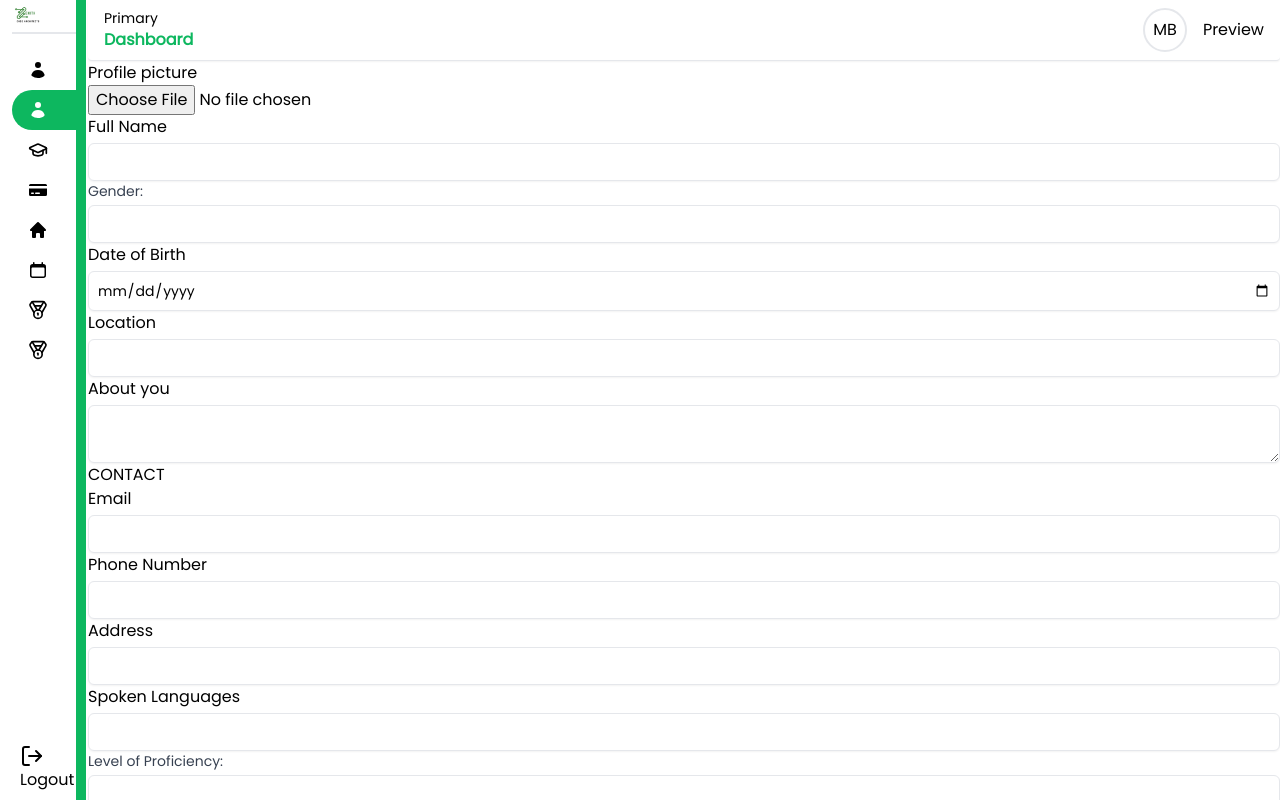
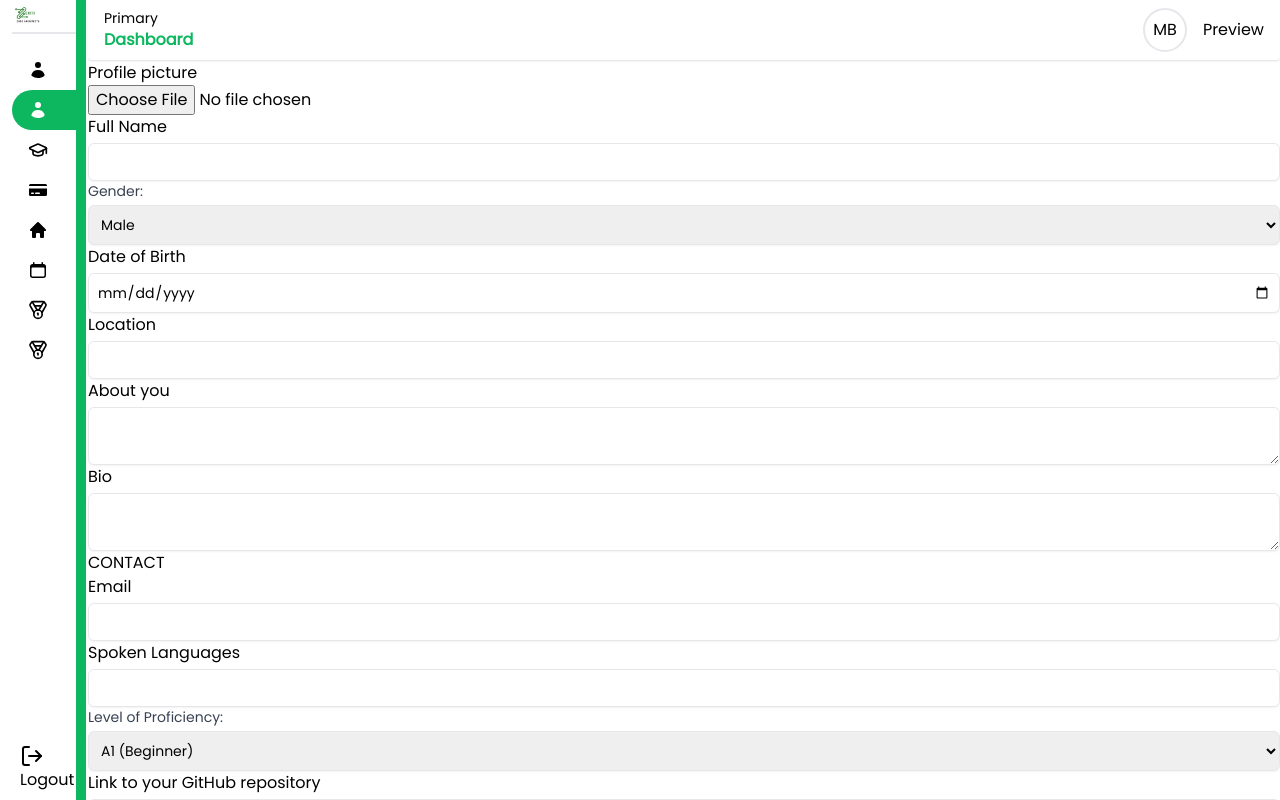
Before and after one commit to Zenith-Code-Architects/portfolio-app, a React (Vite) app: page /dashboard/bio/add-bio in a window 1280 px wide. Built offline with nearby package versions, Linux system fonts and the light colour scheme; sample sign-in values are in the browser's storage.

Commit message:
bio form integration

```diff
--- a/src/pages/Dashboard/pages/Add-new/AddBio.jsx
+++ b/src/pages/Dashboard/pages/Add-new/AddBio.jsx
@@ -1,158 +1,179 @@
-import React from 'react'
+import React, { useState } from "react";
+import { useForm } from "react-hook-form";
+import { apiAddProfile } from "../../../../services/profile";
+import { toast } from "react-toastify";
+import Loader from "../../../../components/Loader";
 
 const AddBio = () => {
+  const {
+    register,
+    handleSubmit,
+    formState: { errors },
+  } = useForm();
+  const [isSubmitting, setIsSubmitting] = useState(false);
+
+  const onSubmit = async (data) => {
+    console.log(data);
+    setIsSubmitting(true);
+    try {
+      const formData = new FormData();
+      formData.append("user", data.user);
+      formData.append("location", data.location);
+      formData.append("profilePicture", data.profilePicture[0]);
+      formData.append("sex", data.sex);
+      formData.append("bio", data.bio);
+      formData.append("about", data.about);
+      formData.append("dateOfBirth", data.dateOfBirth);
+      formData.append("contact", data.contact);
+      formData.append("spokenLanguages", data.spokenLanguages);
+      formData.append("github", data.github);
+      formData.append("linkedIn", data.linkedIn);
+      formData.append("twitter", data.twitter);
+
+      const res = await apiAddProfile(formData);
+
+      console.log(res.data);
+      toast.success(res.data.message);
+    } catch (error) {
+      console.log(error);
+      toast.error("An error occurred");
+    } finally {
+      setIsSubmitting(false);
+    }
+  };
+
   return (
     <div>
-            <form action=""
-                className='flex flex-col'>
+      <form onSubmit={handleSubmit(onSubmit)} className="flex flex-col">
+        <label htmlFor="">Profile picture</label>
+        <input
+          type="file"
+          {...register("profilePicture", {
+            required: "Profile picture is required",
+          })}
+        />
+        {errors.profilePicture && <p>{errors.profilePicture.message}</p>}
 
-                <label htmlFor="">Profile picture</label>
-                <input type="file" />
+        <label htmlFor="">Full Name</label>
+        <input
+          type="text"
+          className="mt-1 block w-full p-2 border  rounded-md shadow-sm sm:text-sm"
+          {...register("user", { required: "Full name is required" })}
+        />
+        {errors.user && <p>{errors.user.message}</p>}
 
-                <label htmlFor="">
-                    Full Name
-                </label>
-                <input type="text"
-                className="mt-1 block w-full p-2 border  rounded-md shadow-sm sm:text-sm"
-                />
-
-
-
-                <label htmlFor="input" className="block text-sm font-medium text-gray-700">
+        <label
+          htmlFor="input"
+          className="block text-sm font-medium text-gray-700"
+        >
           Gender:
         </label>
+        <select
+          className="mt-1 block w-full p-2 border  rounded-md shadow-sm  sm:text-sm"
+          {...register("sex", { required: "Gender is required" })}
+        >
+          <option>Male</option>
+          <option>Female</option>
+        </select>
+        {errors.sex && <p>{errors.sex.message}</p>}
+
+        <label htmlFor="">Date of Birth</label>
+        <input
+          type="date"
+          className="mt-1 block w-full p-2 border  rounded-md shadow-sm sm:text-sm"
+          {...register("dateOfBirth", {
+            required: "Date Of Birth is required",
+          })}
+        />
+        {errors.dateOfBirth && <p>{errors.dateOfBirth.message}</p>}
+
+        <label htmlFor="">Location</label>
         <input
           type="text"
-                    id="input"
-                    name="level"
-                    list="levels"
-                    className="mt-1 block w-full p-2 border  rounded-md shadow-sm  sm:text-sm"
+          className="mt-1 block w-full p-2 border  rounded-md shadow-sm sm:text-sm"
+          {...register("location", { required: "Location is required" })}
         />
-                <datalist id="levels">
-                    <option value="Male" />
-                    <option value="Female" />
-                </datalist>
+        {errors.location && <p>{errors.location.message}</p>}
 
+        <label htmlFor="">About you</label>
+        <textarea
+          className="mt-1 block w-full p-2 border  rounded-md shadow-sm sm:text-sm"
+          {...register("about")}
+        ></textarea>
 
-
-                <label htmlFor="">
-                    Date of Birth
-                </label>
-                <input type="date" name="" id=""
+        <label htmlFor="">Bio</label>
+        <textarea
           className="mt-1 block w-full p-2 border  rounded-md shadow-sm sm:text-sm"
-                />
-
-
-                <label htmlFor="">
-                    Location
-                </label>
-                <input type="text"
-                className="mt-1 block w-full p-2 border  rounded-md shadow-sm sm:text-sm"
-                />
-
-
-
-                <label htmlFor="">
-                    About you
-                </label>
-                <textarea name="" id=""
-                className="mt-1 block w-full p-2 border  rounded-md shadow-sm sm:text-sm"
-                >
-                </textarea>
-
-
+          {...register("bio")}
+        ></textarea>
 
         {/* contact section */}
         <h1>CONTACT</h1>
         <label htmlFor="">Email</label>
-                <input type="text"
+        <input
+          type="email"
           className="mt-1 block w-full p-2 border  rounded-md shadow-sm sm:text-sm"
+          {...register("contact", { required: "Email is required" })}
+        />
+        {errors.contact && <p>{errors.contact.message}</p>}
+
+        <label htmlFor="">Spoken Languages</label>
+        <input
+          type="text"
+          className="mt-1 block w-full p-2 border  rounded-md shadow-sm sm:text-sm"
+          {...register("spokenLanguages")}
         />
 
-                <label htmlFor="">
-                    Phone Number
-                </label>
-                <input type="text" name="" id=""
-                className="mt-1 block w-full p-2 border  rounded-md shadow-sm focus sm:text-sm"
-                />
-
-                <label htmlFor="">
-                    Address
-                </label>
-                <input type="text"
-                className="mt-1 block w-full p-2 border  rounded-md shadow-sm sm:text-sm"
-                />
-                {/* contact section ended */}
-
-
-
-                <label htmlFor="">
-                    Spoken Languages
-                </label>
-                <input type="text"
-                className="mt-1 block w-full p-2 border  rounded-md shadow-sm sm:text-sm"
-                />
-
-
-                <label htmlFor="input" className="block text-sm font-medium text-gray-700">
+        <label
+          htmlFor="proficiency"
+          className="block text-sm font-medium text-gray-700"
+        >
           Level of Proficiency:
         </label>
+        <select
+          className="mt-1 block w-full p-2 border rounded-md shadow-sm sm:text-sm"
+          {...register("proficiency")}
+        >
+          <option>A1 (Beginner)</option>
+          <option>A2 (Pre-Intermediate)</option>
+          <option>B1 (Intermediate)</option>
+          <option>B2 (Upper-Intermediate)</option>
+          <option>C1 (Advanced)</option>
+          <option>C2 (Proficient)</option>
+        </select>
+
+        <label htmlFor="">Link to your GitHub repository</label>
         <input
-                    type="text"
-                    id="input"
-                    name="level"
-                    list="levels"
-                    className="mt-1 block w-full p-2 border rounded-md shadow-sm  sm:text-sm"
+          type="url"
+          className="mt-1 block w-full p-2 border rounded-md shadow-sm sm:text-sm"
+          {...register("github", {
+            required: "Your github repo link is required",
+          })}
         />
-                <datalist id="levels">
-                    <option value="A1 (Beginners)" />
-                    <option value="A2 (Pre-Intermediate)" />
-                    <option value="B1 (Intermediate)" />
-                    <option value="B2 (Upper-Intermediate)" />
-                    <option value="C1 (Advanced)" />
-                    <option value="C2 (Proficient)" />
-                </datalist>
-
-
-                <label htmlFor="">
-
-                </label>
-
-                <label htmlFor="">
-                    Link to your GitHub repository
-                </label>
-                <input type="date" name="" id=""
-                className="mt-1 block w-full p-2 border rounded-md shadow-sm sm:text-sm"
-                />
-
+        {errors.github && <p>{errors.github.message}</p>}
 
         {/* social media links */}
         <h1>Socials</h1>
-                <label htmlFor="">
-                    LinkedIn
-                    </label>
-                <input type="text"
+        <label htmlFor="">LinkedIn</label>
+        <input
+          type="url"
           className="mt-1 block w-full p-2 border rounded-md shadow-sm sm:text-sm"
+          {...register("linkedIn", {
+            required: "Your LinkedIn profile link is required",
+          })}
         />
+        {errors.linkedIn && <p>{errors.linkedIn.message}</p>}
 
-                <label htmlFor="">
-                    Instagram
-                </label>
-                <input type="text"
+        <label htmlFor="">Instagram</label>
+        <input
+          type="url"
           className="mt-1 block w-full p-2 border rounded-md shadow-sm sm:text-sm"
+          {...register("twitter")}
         />
-
-                <label htmlFor="">
-                    X
-                </label>
-                <input type="text"
-                className="mt-1 block w-full p-2 border rounded-md shadow-sm sm:text-sm"
-                />
-
-
+        <button type="submit">{isSubmitting ? <Loader /> : "Add Bio"}</button>
       </form>
     </div>
-    )
-}
+  );
+};
 
-export default AddBio
+export default AddBio;
--- a/src/pages/Dashboard/pages/Education.jsx
+++ b/src/pages/Dashboard/pages/Education.jsx
@@ -1,7 +1,6 @@
 import React, { useEffect, useState } from "react";
 import { useNavigate } from "react-router-dom";
 import PagesLayout from "../layouts/PagesLayout";
-import NavBar from "../../../components/NavBar";
 import {
   apiDeleteEducation,
   apiGetEducations,
--- a/src/pages/PreviewPage/components/Skillset.jsx
+++ b/src/pages/PreviewPage/components/Skillset.jsx
@@ -33,7 +33,6 @@ const Skillset = ({ skillSet }) => {
           {skillSet.map((skillset, index) => (
             <SkillsetCard
               key={index}
-              icon={skillset.icon}
               title={skillset.name}
               description={skillset.levelOfProficiency}
             />
--- a/src/pages/PreviewPage/index.jsx
+++ b/src/pages/PreviewPage/index.jsx
@@ -1,4 +1,3 @@
-import Navbar from "./components/Navbar";
 import Hero from "./components/Hero";
 import About from "./components/About";
 import Skillset from "./components/Skillset";
@@ -16,7 +15,7 @@ const PreviewPage = () => {
       <Hero profile={profile} />
       <About />
       <Skillset skillSet={profile.skills} />
-      <Resume />
+      <Resume education={profile.education} experiences={profile.experiences} />
       <Portfolio />
       <Contact />
       <Footer />
```
Also changed, not shown: src/pages/Dashboard/pages/Bio.jsx (+2 -6 lines), src/pages/PreviewPage/components/About.jsx (+54 -20 lines), src/pages/PreviewPage/components/Resume.jsx (+47 -25 lines), src/assets/icons/ui-color.png (added), src/assets/icons/user1.jpg (added). Lines whose indentation alone changed are shown as unchanged.
